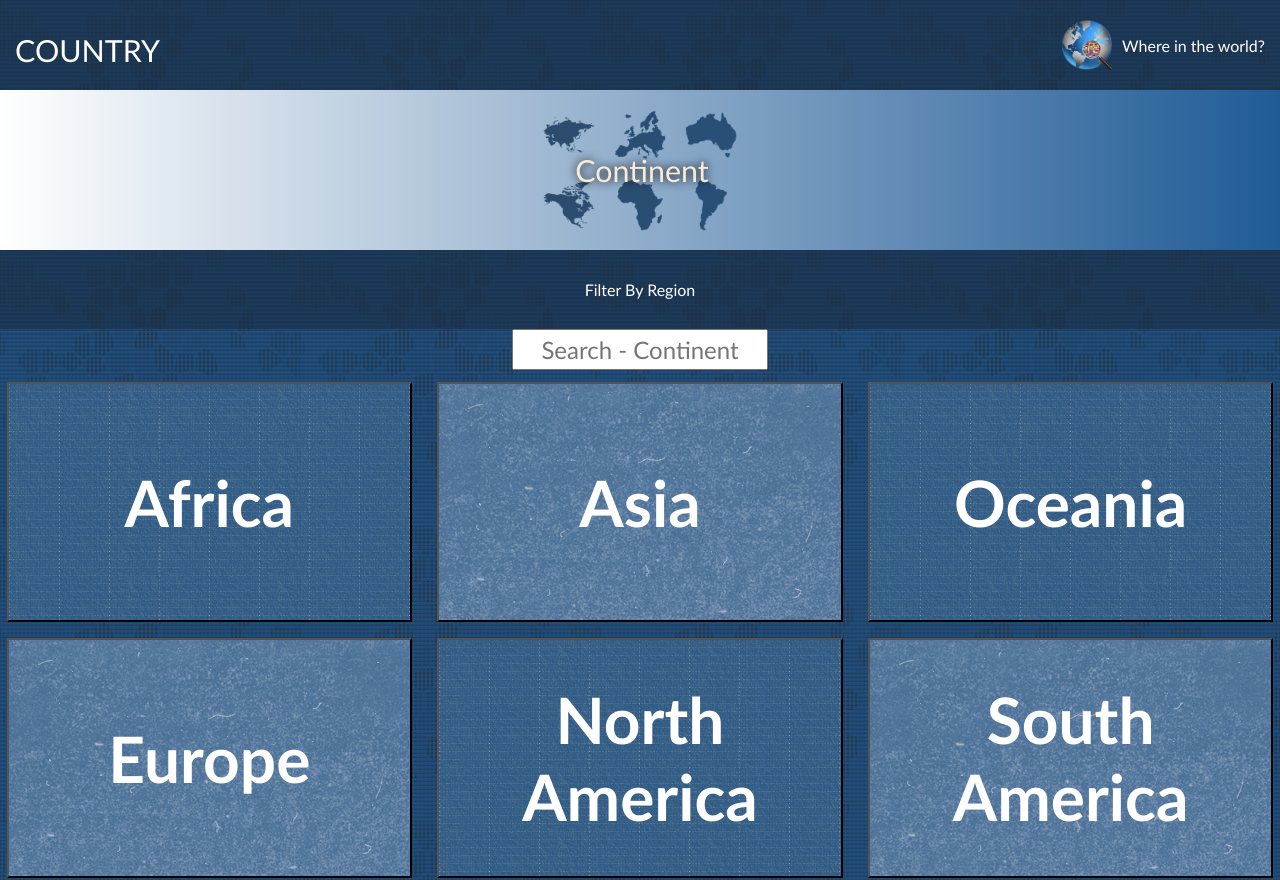
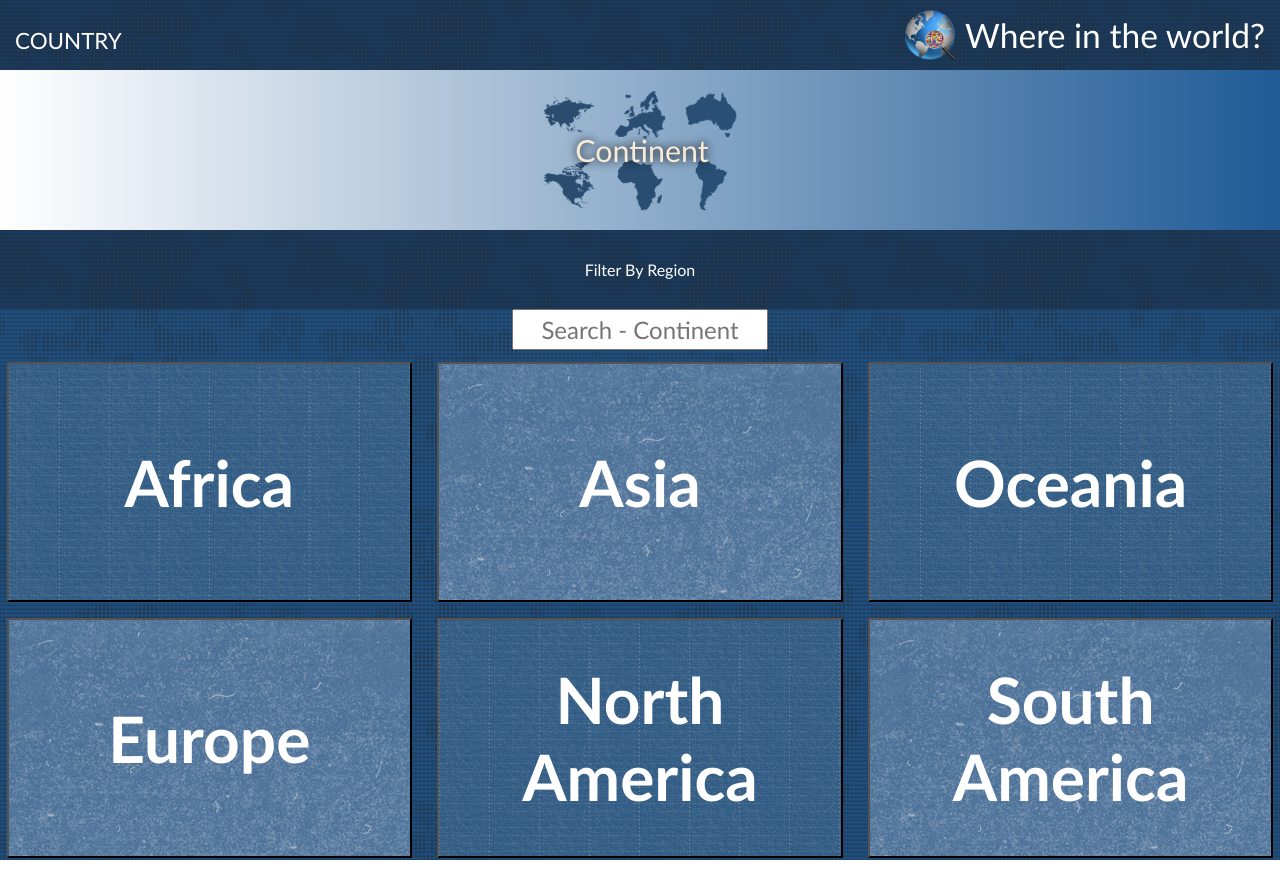
Before and after one commit to aron-net/Rest-Countries, a React (Create React App) app: page / in a window 1280 px wide. Built offline with nearby package versions, Linux system fonts and the light colour scheme; a web font is replaced by a local one.

Commit message:
fix style and deploy

```diff
--- a/src/Components/NavBar/NavBar.css
+++ b/src/Components/NavBar/NavBar.css
@@ -2,9 +2,9 @@
 .navigation-bar {
   display: flex;
   justify-content: space-between;
-  height: 70px;
+  height: 50px;
   align-items: center;
-  padding: 0px 15px;
+  padding: 5px 15px;
   background-color: #18395d;
   background-image: url('../../image/dark-mosaic.png');
 }
@@ -18,6 +18,7 @@
   display: flex;
   align-items: center;
   text-align: center;
+  font-size: 0.99rem;
 }
 
 .logo-div {
@@ -27,20 +28,27 @@
 }
 
 .NavLink {
-  font-size: 1.9rem;
+  font-size: 0.95rem;
+  list-style-type: none;
+
 }
 
 @media all and (min-width: 768px) {
   .navigation-bar {
     padding-top: 6px 10px;
-    height: 90px;
+    height: 70px;
   }
   .ar-img {
     height: 50px;
   }
   .NavLink {
+    font-size: 1.4em;
     display: flex;
     align-items: center;
     margin-top: 10px;
   }
+
+  .logo-p {
+    font-size: 2.1em;
+  }
 }
```
Also changed, not shown: 1 other file (tests, documents, lock files or other folders).
